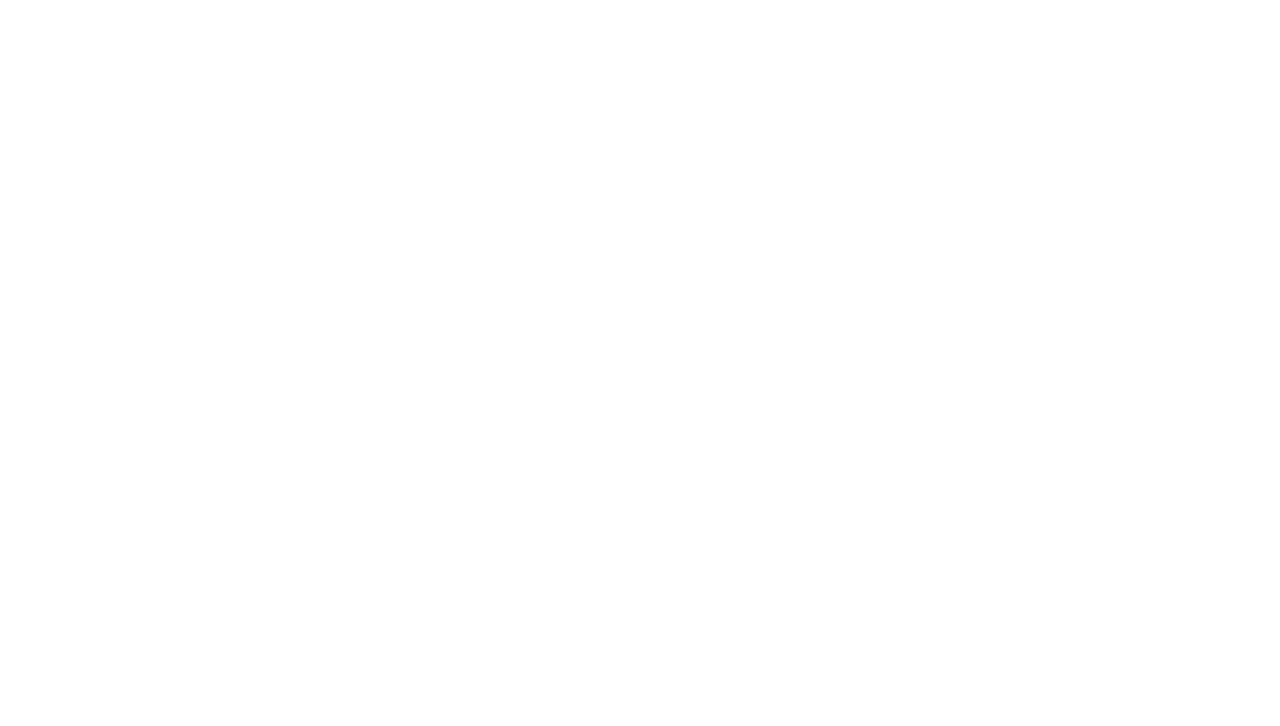
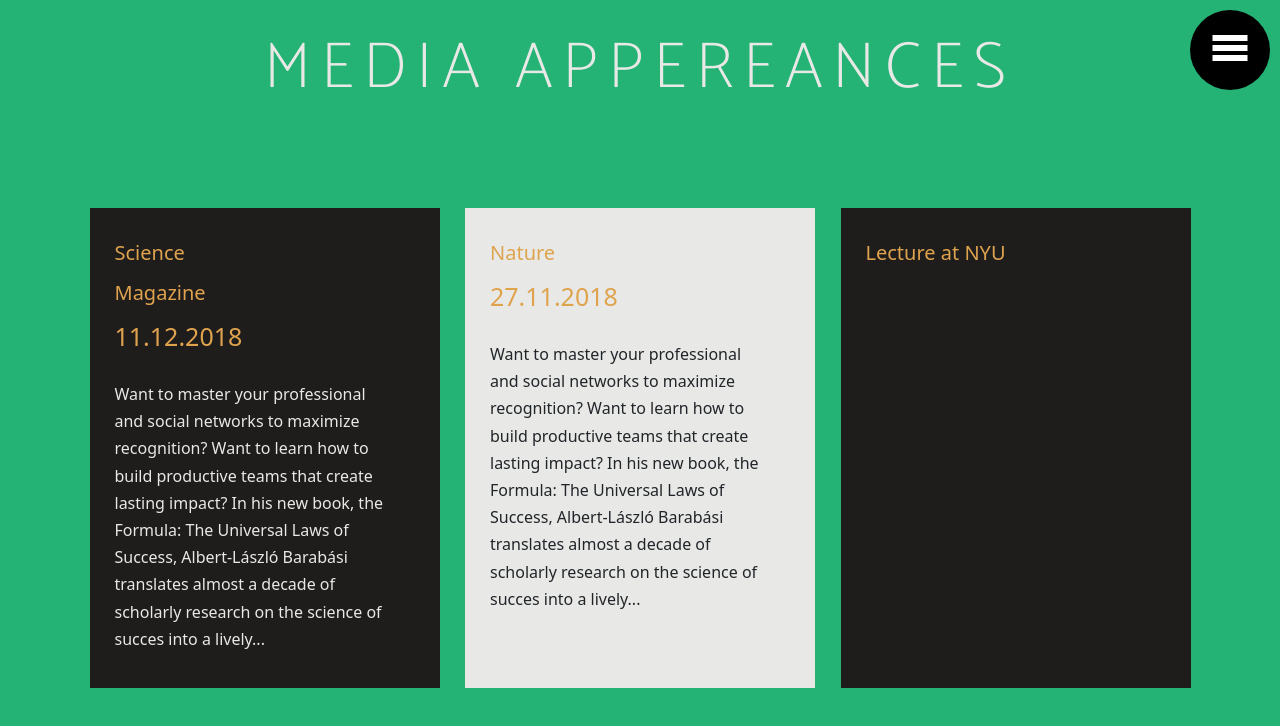
Before and after one commit to oliverszabo666/media, a plain HTML site: page index.html in a window 1280 px wide. Drawn offline with nearby package versions, Linux system fonts and the light colour scheme.

Commit message:
somewhat done

```diff
--- a/index.html
+++ b/index.html
@@ -6,8 +6,61 @@
     <meta name="viewport" content="width=device-width, initial-scale=1.0">
     <title>Document</title>
     <link rel="stylesheet" href="style.css">
+    <link href="https://cdn.jsdelivr.net/npm/bootstrap@5.0.0-beta2/dist/css/bootstrap.min.css" rel="stylesheet" integrity="sha384-BmbxuPwQa2lc/FVzBcNJ7UAyJxM6wuqIj61tLrc4wSX0szH/Ev+nYRRuWlolflfl" crossorigin="anonymous">
 </head>
 <body>
+    <div class="background">
+        <svg width="100">
+            <circle cx="50" cy="50" r="40" fill="black" />
+            <rect x="32.5" y="35" width="35" height="6" fill="white" />
+            <rect x="32.5" y="45" width="35" height="6" fill="white" />
+            <rect x="32.5" y="55" width="35" height="6" fill="white" />
+
+        </svg>
+        <div class="content">
+
+
+           <div class="title">
+            <h1>Media appereances</h1>
+           </div>
+
+
+
+            <div class="content-container">
+                <div class="science-container">
+                  <div class="top">
+                    <h2>Science Magazine</h2>
+                    <h3>11.12.2018</h3>
+                  </div>
+                  <div class="bottom">
+                      <p>
+                          Want to master your professional and social networks to maximize recognition? Want to learn how to build productive teams that create lasting impact? In his new book, the Formula: The Universal Laws of Success, Albert-László Barabási translates almost a decade of scholarly research on the science of succes into a lively...
+                      </p>
+                  </div>
+                </div>
+
+                <div class="nature-container">
+                    <div class="top">
+                      <h2>Nature</h2>
+                      <h3>27.11.2018</h3>
+                    </div>
+                    <div class="bottom">
+                        <p>
+                            Want to master your professional and social networks to maximize recognition? Want to learn how to build productive teams that create lasting impact? In his new book, the Formula: The Universal Laws of Success, Albert-László Barabási translates almost a decade of scholarly research on the science of succes into a lively...
+                        </p>
+                    </div>
+                </div>
+
+                <div class="video-container">
+                    <h2>Lecture at NYU</h2>
+                </div>
+
+            </div>
+        </div>
+
+
+    </div>
+
 
 </body>
 </html>
--- a/style.css
+++ b/style.css
@@ -1,3 +1,4 @@
+@import url("https://fonts.googleapis.com/css2?family=Catamaran:wght@100&display=swap");
 *,
 *::before,
 *::after {
@@ -9,5 +10,101 @@
 
 body {
   border: none;
+  margin: 0;
+  padding: 0;
+}
+
+.background {
+  background-color: #24b374;
+  width: 100vw;
+  min-height: 100vh;
+}
+
+.background svg {
+  position: absolute;
+  right: 0;
+}
+
+.background .content .title h1 {
+  text-align: center;
+  color: #e8e9e6;
+  font-family: "Catamaran", sans-serif;
+  text-transform: uppercase;
+  padding-top: 30px;
+  font-size: 65px;
+  letter-spacing: 10px;
+  font-weight: 100;
+}
+
+.background .content .content-container {
+  display: -webkit-box;
+  display: -ms-flexbox;
+  display: flex;
+  -webkit-box-pack: space-evenly;
+      -ms-flex-pack: space-evenly;
+          justify-content: space-evenly;
+  width: 90%;
+  margin: 100px auto 0;
+}
+
+.background .content .science-container,
+.background .content .nature-container,
+.background .content .video-container {
+  width: 350px;
+  height: 480px;
+  padding: 25px;
+}
+
+.background .content .science-container .top,
+.background .content .nature-container .top,
+.background .content .video-container .top {
+  margin-bottom: 30px;
+}
+
+.background .content .science-container h2,
+.background .content .science-container h3,
+.background .content .nature-container h2,
+.background .content .nature-container h3,
+.background .content .video-container h2,
+.background .content .video-container h3 {
+  color: #dfa34e;
+}
+
+.background .content .science-container h2,
+.background .content .nature-container h2,
+.background .content .video-container h2 {
+  font-size: 20px;
+  line-height: 2;
+}
+
+.background .content .science-container h3,
+.background .content .nature-container h3,
+.background .content .video-container h3 {
+  font-size: 25px;
+  font-weight: 400;
+}
+
+.background .content .science-container p,
+.background .content .nature-container p,
+.background .content .video-container p {
+  width: 90%;
+  line-height: 1.7;
+}
+
+.background .content .science-container,
+.background .content .video-container {
+  background-color: #1f1c1c;
+}
+
+.background .content .science-container {
+  color: #e8e9e6;
+}
+
+.background .content .science-container h2 {
+  width: 50%;
+}
+
+.background .content .nature-container {
+  background-color: #e8e9e6;
 }
 /*# sourceMappingURL=style.css.map */
```
